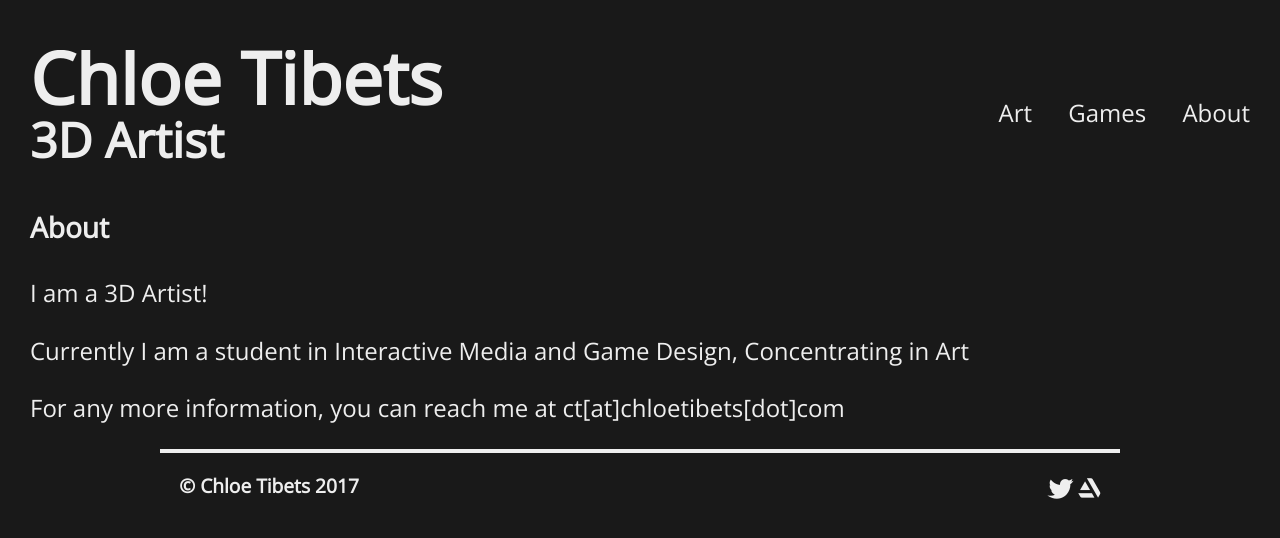
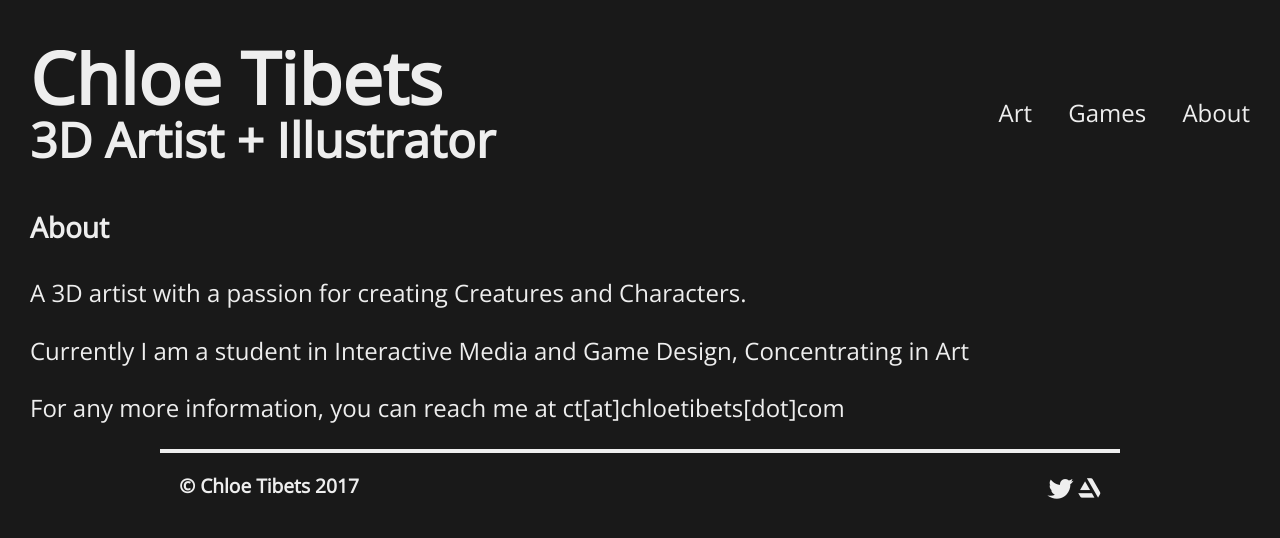
Before and after one commit to chloetib/chloetib.github.io, a Jekyll site: the page built from about.html, in a window 1280 px wide. Shown: the top 538 px of the page. Built offline with Jekyll 4.4.1, drawn with Linux system fonts in a browser that asks for light colours; nearby versions of some CDN libraries; some web fonts are replaced.

Commit message:
some detail updates

```diff
--- a/_layouts/default.html
+++ b/_layouts/default.html
@@ -26,7 +26,7 @@
 		<div class="header">
 			<div class="title">
 				<h1>Chloe Tibets</h1>
-				<h2>3D Artist</h2>
+				<h2>3D Artist + Illustrator</h2>
 			</div>
 			<div class="navigation">
 				<ul>
--- a/about.html
+++ b/about.html
@@ -4,6 +4,6 @@ title: About
 ---
 
 <h3>About</h3>
-<p>I am a 3D Artist!</p>
+<p>A 3D artist with a passion for creating Creatures and Characters.</p>
 <p>Currently I am a student in Interactive Media and Game Design, Concentrating in Art</p>
 <p>For any more information, you can reach me at ct[at]chloetibets[dot]com</p>
```
